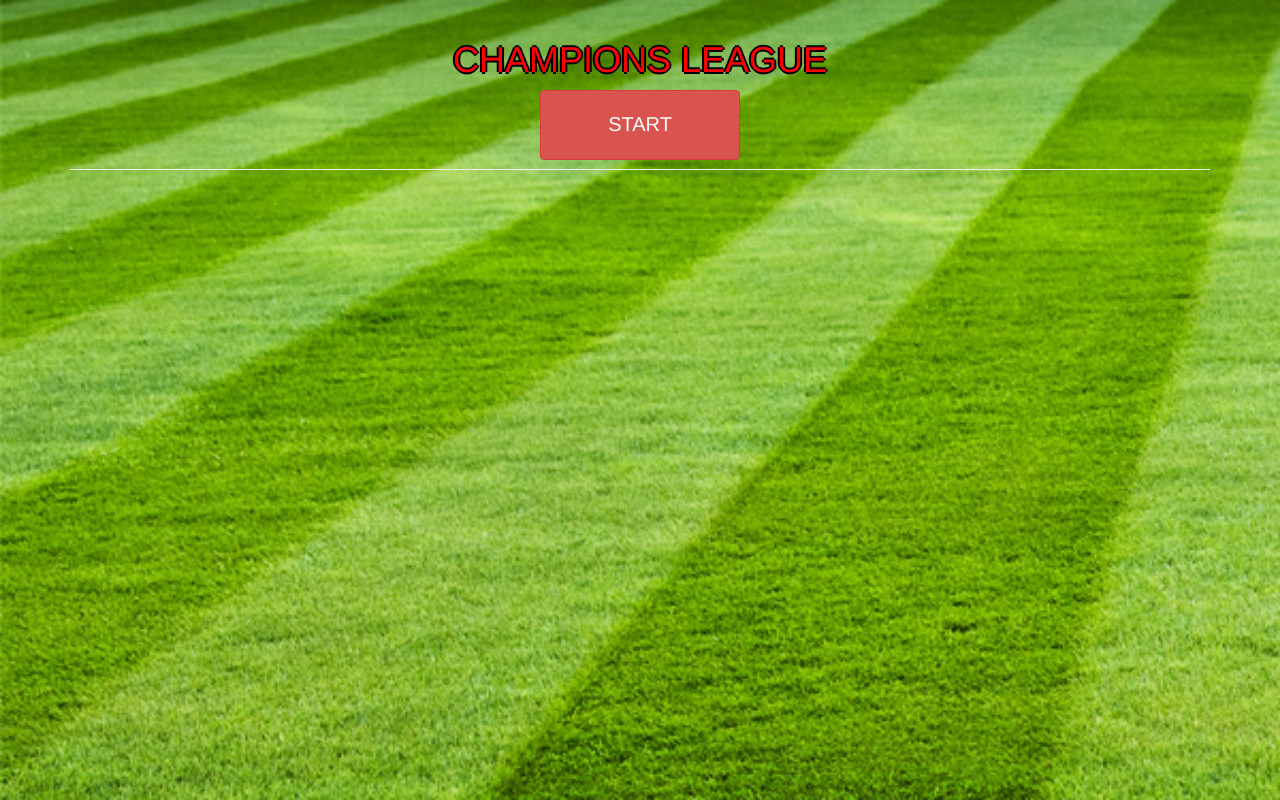
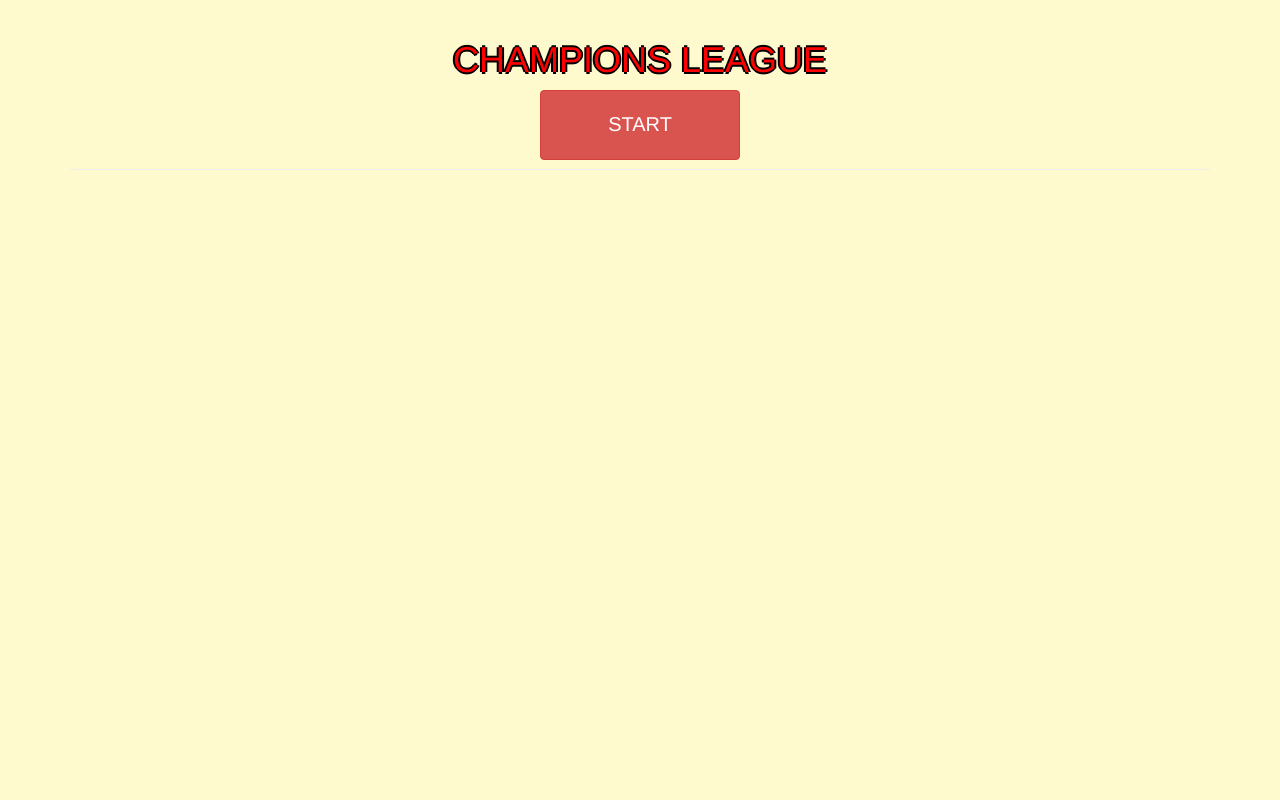
Before and after one commit to onurhancaglan/soccer-simulator, a plain HTML site: page index.html in a window 1280 px wide. Drawn offline with nearby package versions, Linux system fonts and the light colour scheme.

Commit message:
Update style.css

```diff
--- a/style.css
+++ b/style.css
@@ -1,8 +1,5 @@
 body{
-    background-image:url('./src/image/vairo-background.jpg');
-    background-repeat:no-repeat;
-    background-size: cover;
-    background-attachment: fixed;
+    background-color:#fffacd;
 }
 .headerText {
     color:red;
```
